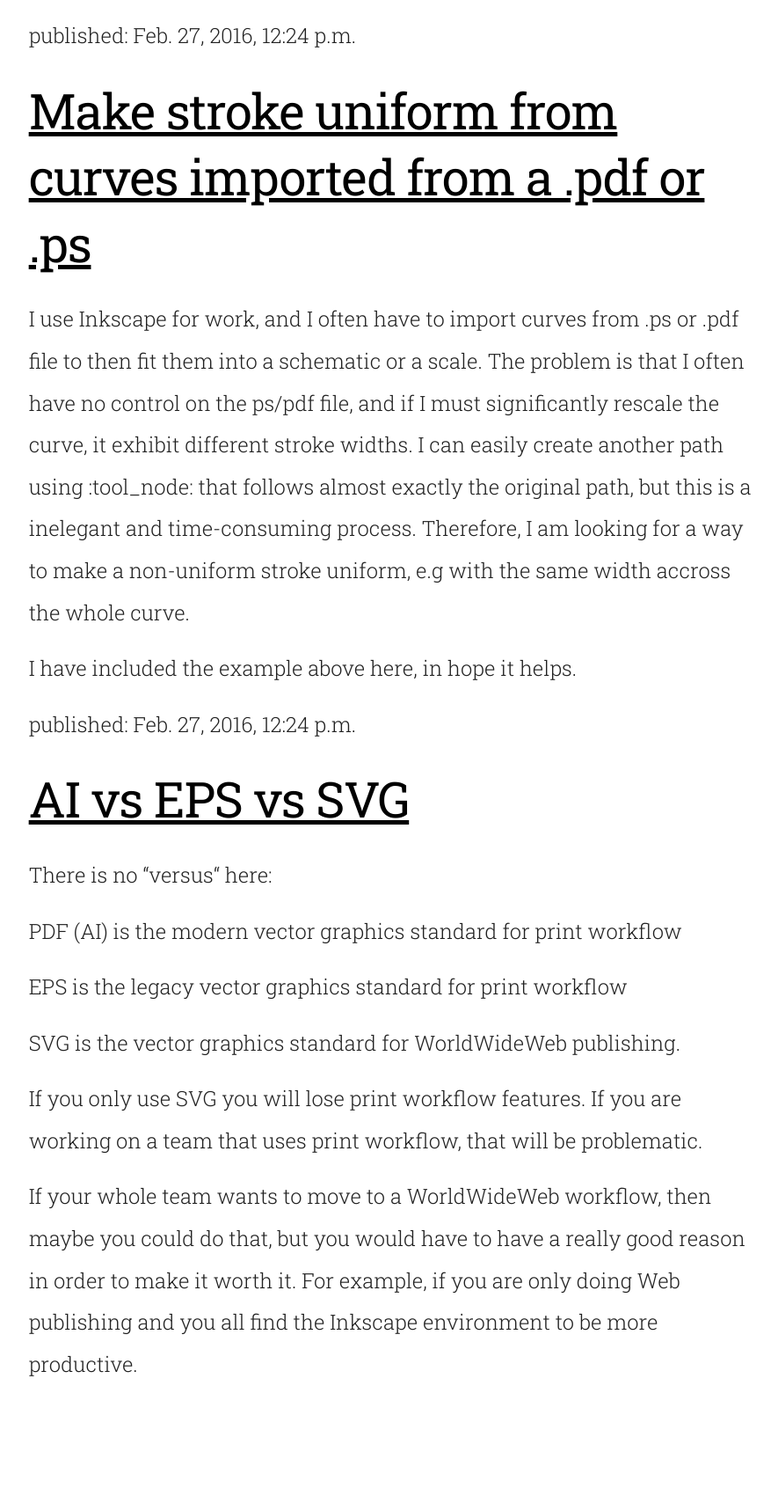
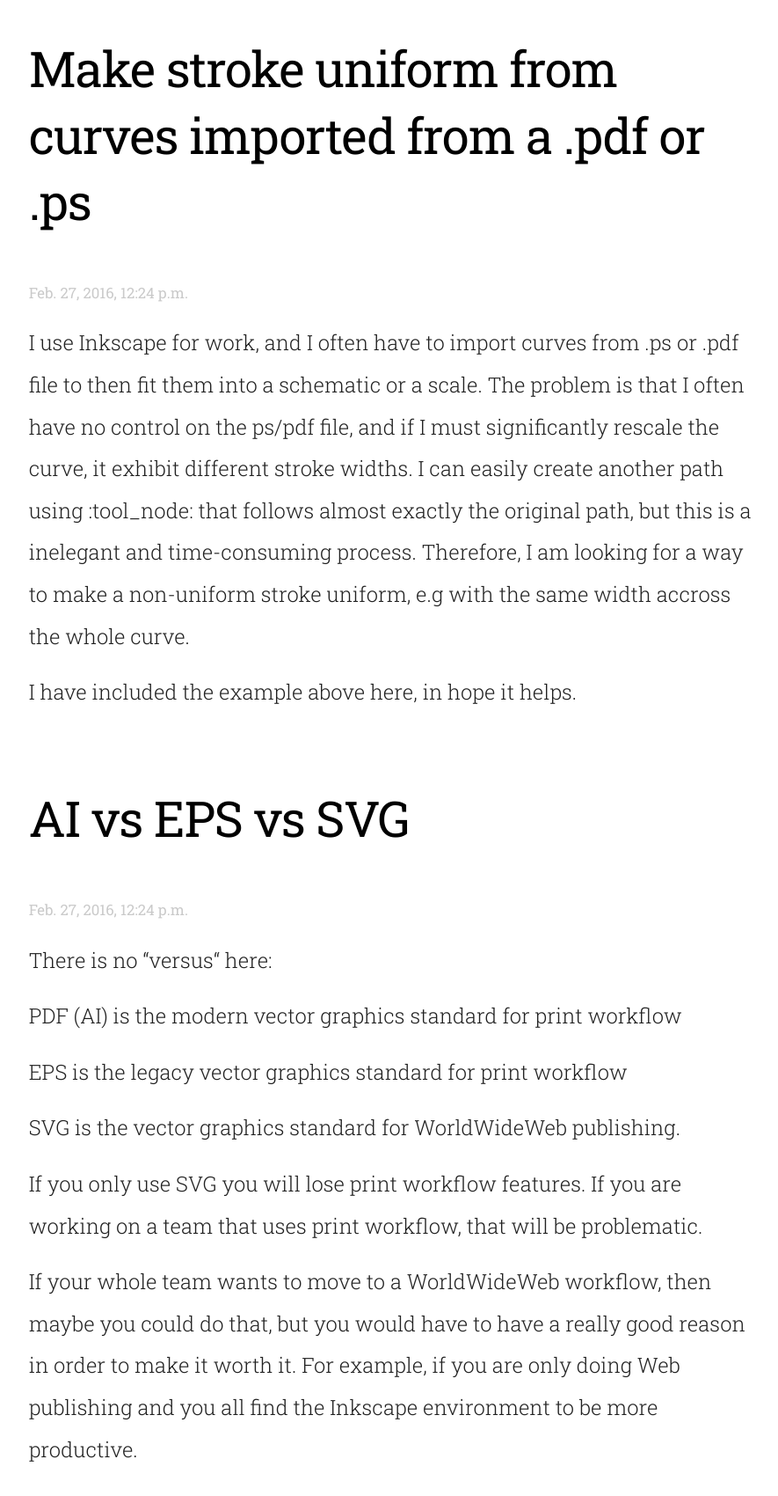
Before and after one commit to digideskio/my-first-blog, a Django app: page / in a window 1280 px wide. Shown: the part 65-1765 px from the top of the page at 88% size, without its empty margins (194-1079 px from the left). Run offline with Django 3.2, Linux system fonts and the light colour scheme; data comes from the database, SQL or seed files in the repository; both versions use the stored data as it was after the commit; some libraries are stand-ins or nearby versions.

Commit message:
add more styles

```diff
--- a/blog/static/css/blog.css
+++ b/blog/static/css/blog.css
@@ -5,6 +5,15 @@ body {
 
 h1, h2, h3, h4 {
   font-family: 'Roboto Slab', serif;
+  margin-bottom: 3.5rem;
+}
+
+a {
+  text-decoration: none;
+}
+
+a:hover {
+  text-decoration: underline;
 }
 
 h1 a {
@@ -32,3 +41,13 @@ p {
   font-family: 'Roboto Slab', serif;
   font-weight: bold;
 }
+
+.publish-date {
+  color: #cacaca;
+  font-size: 1.2rem;
+  font-weight: 400;
+}
+
+.post {
+  margin-bottom: 10%;
+}
--- a/blog/templates/blog/post_list.html
+++ b/blog/templates/blog/post_list.html
@@ -47,8 +47,8 @@
           <div class="mdl-cell mdl-cell--8-col mdl-cell--12-col-tablet">
             {% for post in posts %}
               <div class="post">
-                <p>published: {{ post.published_date }}</p>
                 <h1><a href="">{{ post.title }}</a></h1>
+                <p class="publish-date">{{ post.published_date }}</p>
                 <p>{{ post.text|linebreaks }}</p>
               </div>
             {% endfor %}
```
Also changed, not shown: db.sqlite3.
